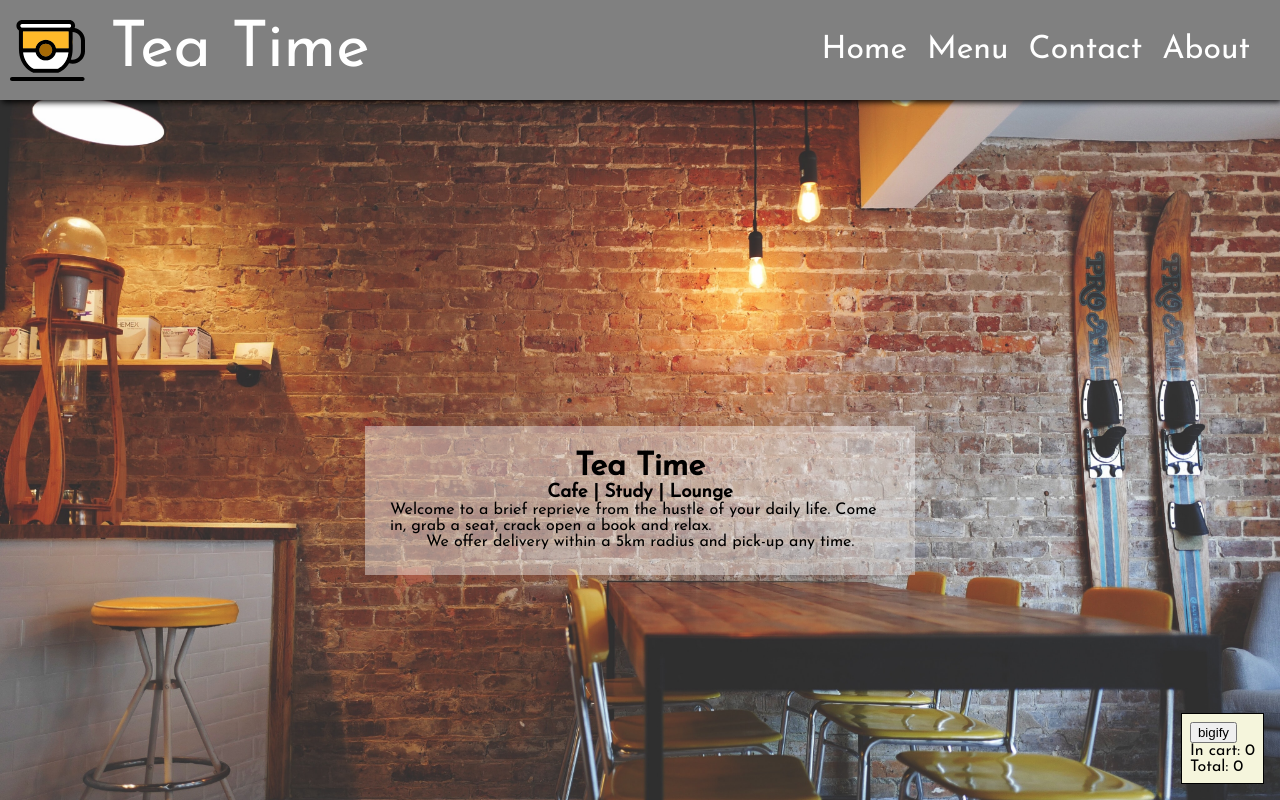
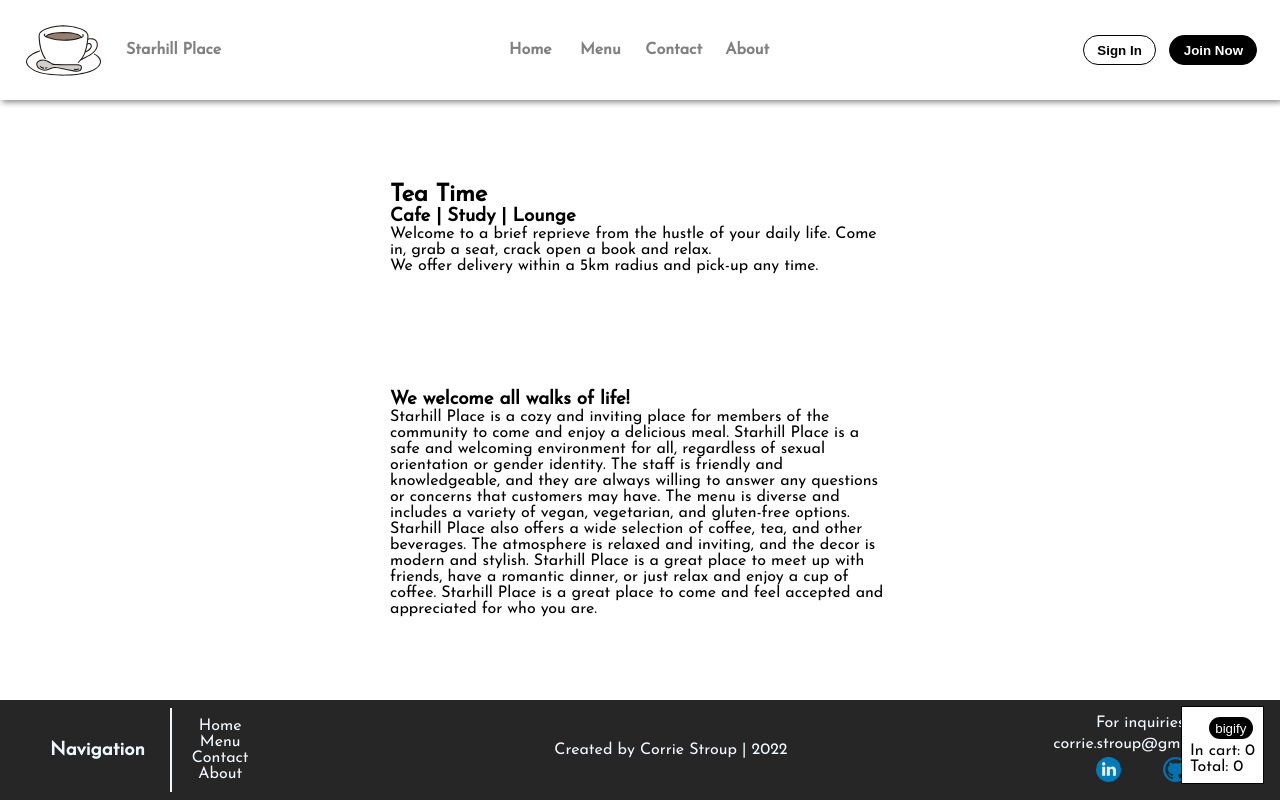
Before and after one commit to Cililocwee/store-front, a React (Create React App) app: page /#/ in a window 1280 px wide. Shown: the top 800 px of the page. Built offline with nearby package versions, Linux system fonts and the light colour scheme.

Commit message:
Styling on floatingcart and general page styling

```diff
--- a/src/App.css
+++ b/src/App.css
@@ -1,7 +1,146 @@
 .App {
-  height: 100vh;
+  display: flex;
+  flex-direction: column;
+  height: fit-content;
+  min-height: inherit;
   width: 100%;
   position: relative;
+}
+
+/** NAVBAR **/
+.navbar {
+  align-items: center;
+  background-color: white;
+  color: darkgray;
+  display: flex;
+  filter: drop-shadow(2px 2px 3px var(--primary-color));
+  font-size: 1em;
+  height: 100px;
+  justify-content: space-between;
+  width: 100%;
+  padding: 0 1em;
+  box-sizing: border-box;
+}
+
+.navbar img {
+  height: 75px;
+  padding: 10px;
+}
+
+.nav-links {
+  display: flex;
+  height: 100%;
+  justify-content: space-between;
+  padding-right: 20px;
+}
+
+.nav-link {
+  align-items: center;
+  display: flex;
+  flex-shrink: 4;
+  height: 100%;
+  justify-content: center;
+  min-width: 50px;
+  padding: 0 10px;
+}
+
+.nav-link:hover {
+  background-color: rgba(0, 0, 0, 0.55);
+  color: var(--card-background);
+}
+
+.navbar a {
+  color: var(--primary-text);
+  text-decoration: none;
+  font-weight: bold;
+}
+
+.navbar a {
+  display: flex;
+  height: 100%;
+  justify-content: center;
+}
+
+#logobox {
+  align-items: center;
+  display: flex;
+  gap: 15px;
+  justify-content: center;
+}
+
+.dropdown-wrapper {
+  background-color: var(--primary-color);
+  display: none;
+  flex-direction: column;
+  margin: auto;
+  position: relative;
+  width: 5em;
+}
+
+.dropdownactive {
+  filter: drop-shadow(2px 2px 5px black);
+}
+
+.dropdown {
+  display: flex;
+  flex-direction: column;
+  gap: 0.5em;
+  margin-top: 1em;
+  padding: 0.25em;
+  position: relative;
+  transition: 0.5s;
+}
+
+#folded {
+  display: none;
+}
+
+#unfolded {
+  display: flex;
+}
+
+@media (max-width: 780px) {
+  .dropdown-wrapper {
+    display: flex;
+  }
+
+  .nav-links {
+    display: none;
+  }
+}
+
+@media (max-width: 575px) {
+  #storename {
+    display: none;
+  }
+  .dropdown-wrapper {
+    margin-right: 0;
+  }
+}
+
+/** NAV BUTTONS **/
+#sign-in-btn,
+#join-now-btn {
+  border-radius: 50px;
+  border: 1px solid black;
+  padding: 0.5em 1em;
+  font-weight: bold;
+  margin: 0 0.5em;
+  cursor: pointer;
+}
+
+#sign-in-btn:hover,
+#join-now-btn:hover {
+  filter: invert(15%);
+}
+
+#sign-in-btn {
+  background-color: white;
+}
+
+#join-now-btn {
+  background-color: var(--not-quite-black);
+  color: white;
 }
 
 /** FOOTER **/
--- a/src/components/DropDown.jsx
+++ b/src/components/DropDown.jsx
@@ -1,5 +1,4 @@
 import React, { useState, useContext } from "react";
-import "./NavBar.css";
 import { Link } from "react-router-dom";
 import ShoppingCart from "../assets/shoppingcart.svg";
 import MenuIcon from "../assets/menuicon.svg";
--- a/src/components/NavBar.css
+++ /dev/null
@@ -1,133 +0,0 @@
-.navbar {
-  align-items: center;
-  background-color: gray;
-  background-color: var(--primary-color);
-  display: flex;
-  filter: drop-shadow(2px 2px 3px black);
-  font-size: 2em;
-  height: 100px;
-  justify-content: space-between;
-  width: 100%;
-  z-index: 99;
-}
-
-.navbar img {
-  height: 75px;
-  padding: 10px;
-}
-
-.nav-links {
-  display: flex;
-  height: 100%;
-  justify-content: space-between;
-  padding-right: 20px;
-}
-
-.nav-link {
-  align-items: center;
-  display: flex;
-  flex-shrink: 4;
-  height: 100%;
-  justify-content: center;
-  min-width: 50px;
-  padding: 0 10px;
-}
-
-.nav-link:hover {
-  background-color: rgba(0, 0, 0, 0.55);
-  color: var(--card-background);
-}
-
-.navbar a {
-  color: white;
-  text-decoration: none;
-}
-
-.navbar a {
-  display: flex;
-  height: 100%;
-  justify-content: center;
-}
-
-#logobox {
-  align-items: center;
-  display: flex;
-  gap: 15px;
-  justify-content: center;
-}
-
-#shoppingcart {
-  align-items: center;
-  display: flex;
-  justify-content: center;
-}
-
-#shoppingcart img {
-  height: 35px;
-}
-
-#shoppingcart:hover {
-  background-image: none;
-  scale: 1.2;
-}
-
-#storename {
-  font-size: 2em;
-  min-width: 255px;
-}
-
-.dropdown-wrapper {
-  background-color: var(--primary-color);
-  display: none;
-  flex-direction: column;
-  margin: auto;
-  position: relative;
-  width: 5em;
-}
-
-.dropdownactive {
-  filter: drop-shadow(2px 2px 5px black);
-}
-
-.dropdown {
-  display: flex;
-  flex-direction: column;
-  gap: 0.5em;
-  margin-top: 1em;
-  padding: 0.25em;
-  position: relative;
-  transition: 0.5s;
-}
-
-#folded {
-  display: none;
-}
-
-#unfolded {
-  display: flex;
-}
-
-@media (max-width: 780px) {
-  .dropdown-wrapper {
-    display: flex;
-  }
-
-  .nav-links {
-    display: none;
-  }
-}
-
-@media (max-width: 575px) {
-  #storename {
-    display: none;
-  }
-  .dropdown-wrapper {
-    margin-right: 0;
-  }
-}
-
-#numberincart {
-  font-size: 0.75em;
-  position: absolute;
-  transform: translate(120%, 40%);
-}
--- a/src/components/NavBar.jsx
+++ b/src/components/NavBar.jsx
@@ -1,5 +1,4 @@
 import React from "react";
-import "./NavBar.css";
 import { Link } from "react-router-dom";
 import TeaLogo from "../assets/tea.svg";
 import DropDown from "./DropDown";
@@ -12,11 +11,15 @@ export default function NavBar() {
       <Link to="/">
         <div id="logobox">
           <img alt="tea logo" src={TeaLogo} />
-          <span id="storename">Tea Time</span>
+          <span id="storename">Starhill Place</span>
         </div>
       </Link>
       <DropDown />
       <NavLinks />
+      <section className="nav-btns">
+        <button id="sign-in-btn">Sign In</button>
+        <button id="join-now-btn">Join Now</button>
+      </section>
     </div>
   );
 }
--- a/src/components/components.css
+++ b/src/components/components.css
@@ -5,12 +5,26 @@
   right: 1em;
   height: fit-content;
   width: fit-content;
-  background-color: beige;
-  border: 1px solid black;
+  background-color: white;
+  border: 1px solid var(--not-quite-black);
   padding: 0.5em;
   display: flex;
   flex-direction: column;
   align-items: flex-start;
+}
+
+#floating-cart button {
+  margin: 0.15em 0.15em 0.3em auto;
+  border: none;
+  background-color: black;
+  color: white;
+  padding: 0.25em 0.5em;
+  border-radius: 50px;
+  cursor: pointer;
+}
+
+#floating-cart button:hover {
+  background-color: gray;
 }
 
 .minified {
--- a/src/index.css
+++ b/src/index.css
@@ -1,5 +1,6 @@
 :root {
   --primary-color: gray;
+  --primary-text: gray;
   --background-color: aliceblue;
   --card-background: white;
   --card-highlight: darkgray;
@@ -8,11 +9,15 @@
   --font-on-dark: #f0f8ff;
   --global-font: "Josefin Sans";
   font-family: var(--global-font);
+
+  --not-quite-black: black;
 }
 
+#root,
 html,
 body {
   width: 100%;
+  min-height: 100vh;
   margin: 0;
   padding: 0;
 }
--- a/src/pages/Home.jsx
+++ b/src/pages/Home.jsx
@@ -1,20 +1,35 @@
 import React from "react";
-import BackDrop from "../components/BackDrop";
 import "./Pages.css";
-import HomeBG from "../assets/homebackground.jpg";
 
 export default function Home() {
   return (
-    <BackDrop background={HomeBG}>
-      <div className="homepage">
-        <h1>Tea Time</h1>
+    <div className="page">
+      <main className="main-blurb">
+        <h2>Tea Time</h2>
         <h3>Cafe | Study | Lounge</h3>
         <p>
           Welcome to a brief reprieve from the hustle of your daily life. Come
           in, grab a seat, crack open a book and relax.
         </p>
         <p>We offer delivery within a 5km radius and pick-up any time.</p>
-      </div>
-    </BackDrop>
+      </main>
+      <section className="secondary-blurb">
+        <h3>We welcome all walks of life!</h3>
+        <p>
+          Starhill Place is a cozy and inviting place for members of the
+          community to come and enjoy a delicious meal. Starhill Place is a safe
+          and welcoming environment for all, regardless of sexual orientation or
+          gender identity. The staff is friendly and knowledgeable, and they are
+          always willing to answer any questions or concerns that customers may
+          have. The menu is diverse and includes a variety of vegan, vegetarian,
+          and gluten-free options. Starhill Place also offers a wide selection
+          of coffee, tea, and other beverages. The atmosphere is relaxed and
+          inviting, and the decor is modern and stylish. Starhill Place is a
+          great place to meet up with friends, have a romantic dinner, or just
+          relax and enjoy a cup of coffee. Starhill Place is a great place to
+          come and feel accepted and appreciated for who you are.
+        </p>
+      </section>
+    </div>
   );
 }
--- a/src/pages/MenuPage.jsx
+++ b/src/pages/MenuPage.jsx
@@ -6,7 +6,7 @@ import "../components/components.css";
 export default function MenuPage() {
   const { addOneItem, globalMenu, subtractOneItem } = useContext(CartContext);
   return (
-    <div id="menu-page">
+    <div id="menu-page" className="page">
       <main id="menu-wrapper">
         <section id="coffee-menu" className="menu-section">
           <div className="menu-section-header">
--- a/src/pages/Pages.css
+++ b/src/pages/Pages.css
@@ -1,16 +1,33 @@
-.about-page,
-.homepage,
-.contact-page {
+/** PAGES **/
+
+.page {
+  display: flex;
+  flex-direction: column;
+  flex-grow: 1;
+  justify-content: center;
+  align-items: center;
+  height: fit-content;
+  min-height: 100%;
+  max-width: 1080px;
+  margin: auto;
+  padding: 25px;
+  height: fit-content;
+  box-sizing: border-box;
+}
+
+.main-blurb,
+.secondary-blurb {
   display: flex;
   flex-direction: column;
   justify-content: center;
-  align-items: center;
   max-width: 500px;
-  margin: auto;
-  padding: 25px;
-  background-color: rgba(255, 255, 255, 0.4);
-  height: fit-content;
+  padding: 1em;
+  height: 100%;
+  flex-grow: 1;
+  margin-right: auto;
 }
+
+/** CONTACT PAGE **/
 
 .contact-information {
   display: flex;
@@ -18,77 +35,6 @@
   align-items: center;
   text-align: center;
 }
-
-.back-drop {
-  /* background-image: url("../assets/caferelax.jpg"); */
-  background-position: center;
-  background-size: cover;
-  height: 100%;
-  margin: 0;
-  display: flex;
-}
-
-.homepage {
-  align-items: center;
-  display: flex;
-  flex-direction: column;
-}
-
-.home-splash {
-  background-image: url("../assets/cafesplash.jpg");
-  background-position: center;
-  background-repeat: no-repeat;
-  background-size: contain;
-  filter: drop-shadow(16px 16px 20px rgba(0, 0, 0, 0.5));
-  height: 400px;
-  margin: 30px auto;
-  width: 75%;
-}
-
-.content {
-  align-items: center;
-  display: flex;
-  flex-direction: column;
-  height: fit-content;
-  width: 100%;
-}
-
-.cart-wrapper {
-  align-items: center;
-  background-color: var(--card-background);
-  /* border-radius: 16px; */
-  /* border: 3px solid var(--card-highlight); */
-  display: flex;
-  filter: drop-shadow(5px 5px 5px black);
-  flex-direction: column;
-  font-size: 2em;
-  margin: 150px auto;
-  min-width: 300px;
-  padding: 25px;
-  width: fit-content;
-  z-index: 0;
-}
-
-.cart-wrapper > button {
-  filter: drop-shadow(5px 5px 5px black);
-  margin: 5px;
-  width: fit-content;
-}
-
-.cart-wrapper ul {
-  list-style: none;
-  padding: 0;
-}
-
-.cart-item {
-  border-bottom: 1px dashed var(--card-label);
-  margin: 10px;
-}
-
-.cancel-btn {
-  width: 15px;
-}
-
 .contact-map {
   display: flex;
   width: 100%;
@@ -109,79 +55,6 @@
   list-style: none;
   padding: 25px;
   margin: auto;
-}
-
-.total-box {
-  background-color: var(--card-highlight);
-  border: 1px solid var(--card-label);
-  color: var(--font-on-dark);
-  margin-bottom: 15px;
-  padding: 15px 15px 5px 15px;
-  width: fit-content;
-}
-
-#check-out {
-  border-radius: 10px;
-  font-family: var(--global-font);
-  font-size: 1em;
-  padding: 15px 15px 5px 15px;
-}
-
-#check-out:hover {
-  background-color: var(--primary-color);
-  color: var(--font-on-dark);
-}
-
-#cart-clear {
-  background-color: var(--primary-color);
-  border-radius: 5px;
-  font-family: var(--global-font);
-  font-size: 0.75em;
-  margin-top: 25px;
-  padding: 5px 5px 2px 5px;
-}
-
-.receipt-line {
-  align-items: center;
-  display: flex;
-  justify-content: space-between;
-  margin-bottom: 5px;
-  width: 100%;
-}
-
-.receipt-input,
-.receipt-item {
-  margin-right: auto;
-}
-
-.receipt-item {
-  text-align: center;
-  padding: 0 10px;
-}
-
-.receipt-input {
-  align-items: center;
-  background-color: var(--font-on-dark);
-  border-radius: 5px;
-  border: 1px solid black;
-  display: flex;
-  height: 30px;
-  justify-content: space-between;
-  padding: 2px;
-  width: 75px;
-}
-
-.page-wrapper {
-  display: flex;
-  flex-direction: column;
-  height: fit-content;
-}
-
-.page-title {
-  font-size: 4em;
-  padding: 0.5em;
-  margin: 0 auto;
-  text-transform: capitalize;
 }
 
 /** MENU PAGE **/
```
Also changed, not shown: src/pages/AboutPage.jsx (+3 -7 lines), src/pages/ContactPage.jsx (+4 -6 lines), src/assets/menuicon.svg, src/assets/tea.svg.
